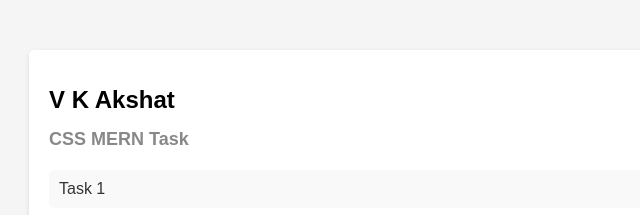
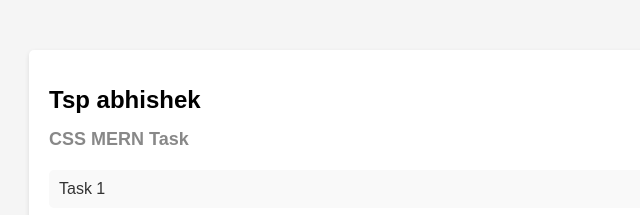
Before and after one commit to TSPabhishek/mern_CSS, a plain HTML site: page index.html in a window 1280 px wide. Shown: the top 215 px of the page, 291-931 px from the left. Drawn offline with Linux system fonts and the light colour scheme.

Commit message:
Update index.html

```diff
--- a/index.html
+++ b/index.html
@@ -68,7 +68,7 @@
 </head>
 <body>
     <div class="container">
-        <h1 class="heading">V K Akshat</h1>
+        <h1 class="heading">Tsp abhishek</h1>
         <h2 class="subheading">CSS MERN Task</h2>
         <ul class="list">
             <li class="list-item"><a href="task1.html">Task 1 </a></li>
```
